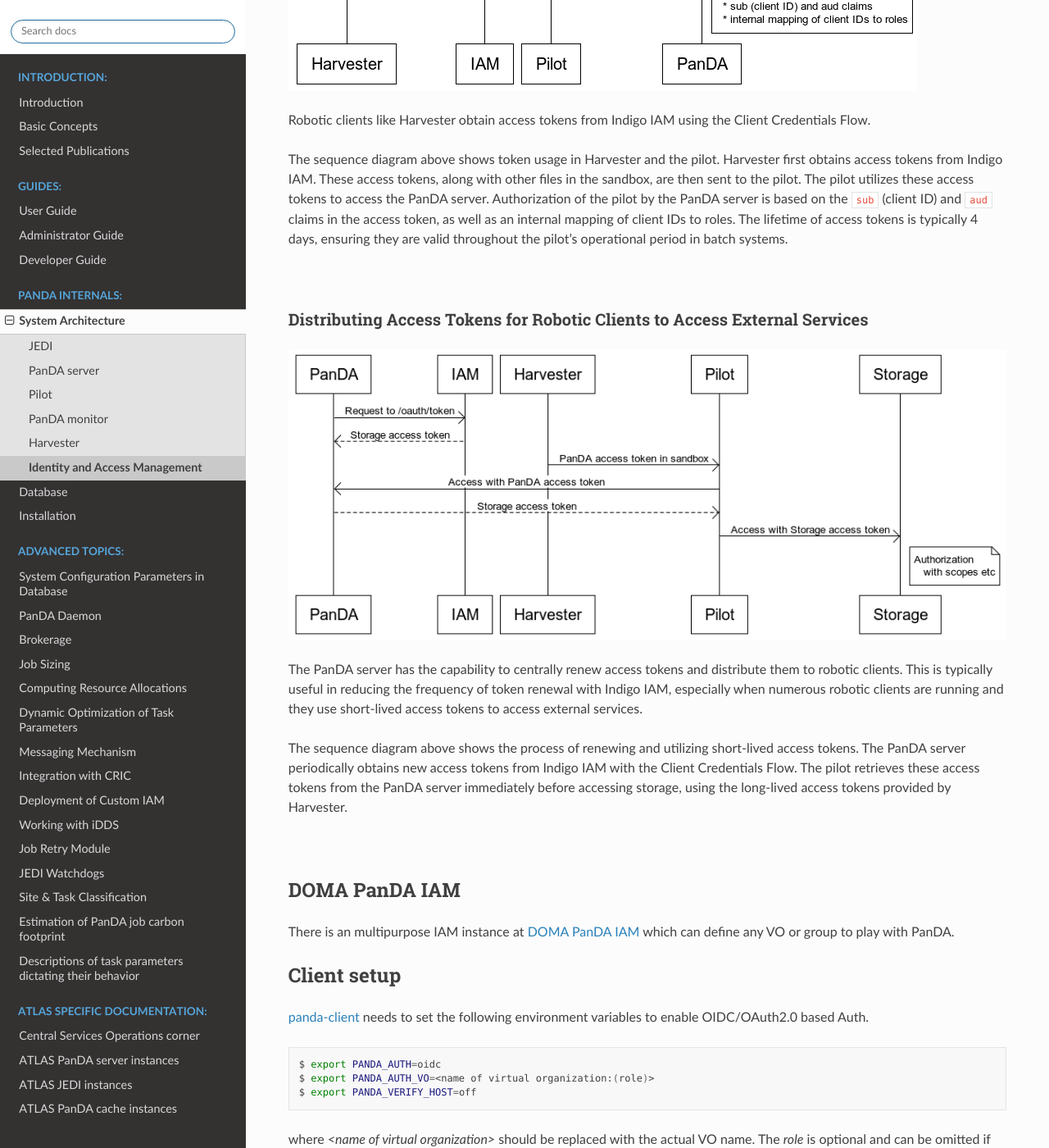
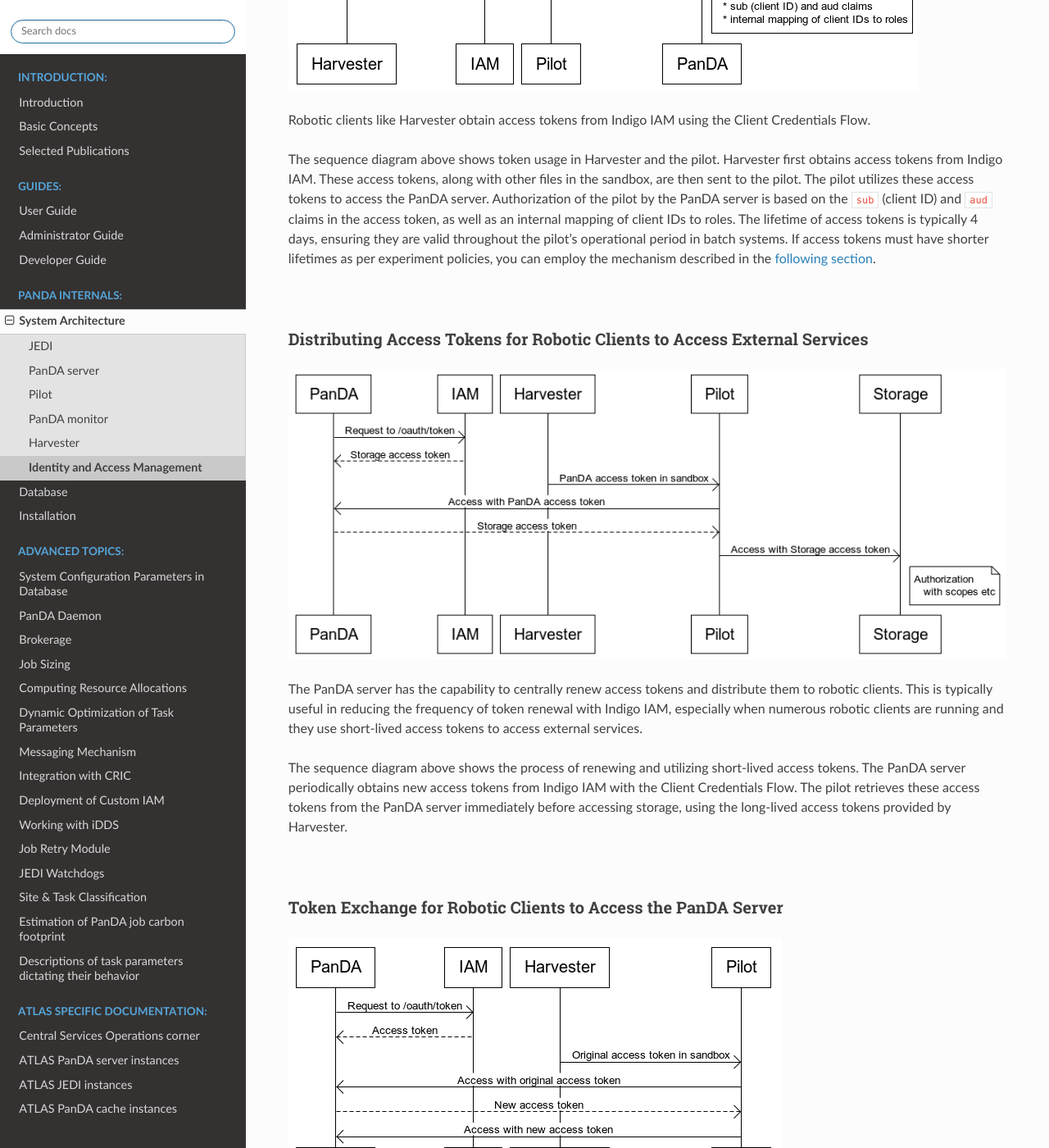
Before and after one commit to PanDAWMS/panda-docs, a Sphinx documentation site: the page built from docs/source/architecture/iam.rst, in a window 1280 px wide and 1400 px high, scrolled down 3466 px. Shown: the whole window at 82% size. Built offline with Sphinx 7.4.7 and the Read the Docs theme 2.0.0, drawn with Linux system fonts in a browser that asks for light colours; pages that are not in the unit, such as notebooks, are missing from menus; some of the changed text lies outside the part shown.

Commit message:
token usage

```diff
--- a/docs/source/architecture/iam.rst
+++ b/docs/source/architecture/iam.rst
@@ -88,7 +88,8 @@
 the PanDA server. Authorization of the pilot by the PanDA server is based on the ``sub`` (client ID)
 and ``aud`` claims in the access token, as well as an internal mapping of client IDs to roles.
 The lifetime of access tokens is typically 4 days, ensuring they are valid throughout the pilot's
-operational period in batch systems.
+operational period in batch systems. If access tokens must have shorter lifetimes as per experiment
+policies, you can employ the mechanism described in the :ref:`following section <ref_token_exchange>`.
 
 |br|
 
@@ -106,6 +107,19 @@
 The PanDA server periodically obtains new access tokens from Indigo IAM with the Client Credentials Flow.
 The pilot retrieves these access tokens from the PanDA server immediately before accessing storage,
 using the long-lived access tokens provided by Harvester.
+
+|br|
+
+.. _ref_token_exchange:
+
+Token Exchange for Robotic Clients to Access the PanDA Server
+^^^^^^^^^^^^^^^^^^^^^^^^^^^^^^^^^^^^^^^^^^^^^^^^^^^^^^^^^^^^^^^^^^^
+
+.. figure:: images/exchange.png
+
+The above mechanism is also applicable for renewing access tokens for robotic clients to access the PanDA server.
+This is particularly useful for providing only short-lived access tokens to robotic clients like pilots, that operate
+for durations longer than the lifetime of the original tokens.
 
 |br|
 
```
Also changed, not shown: docs/source/architecture/images/exchange.png (added).
